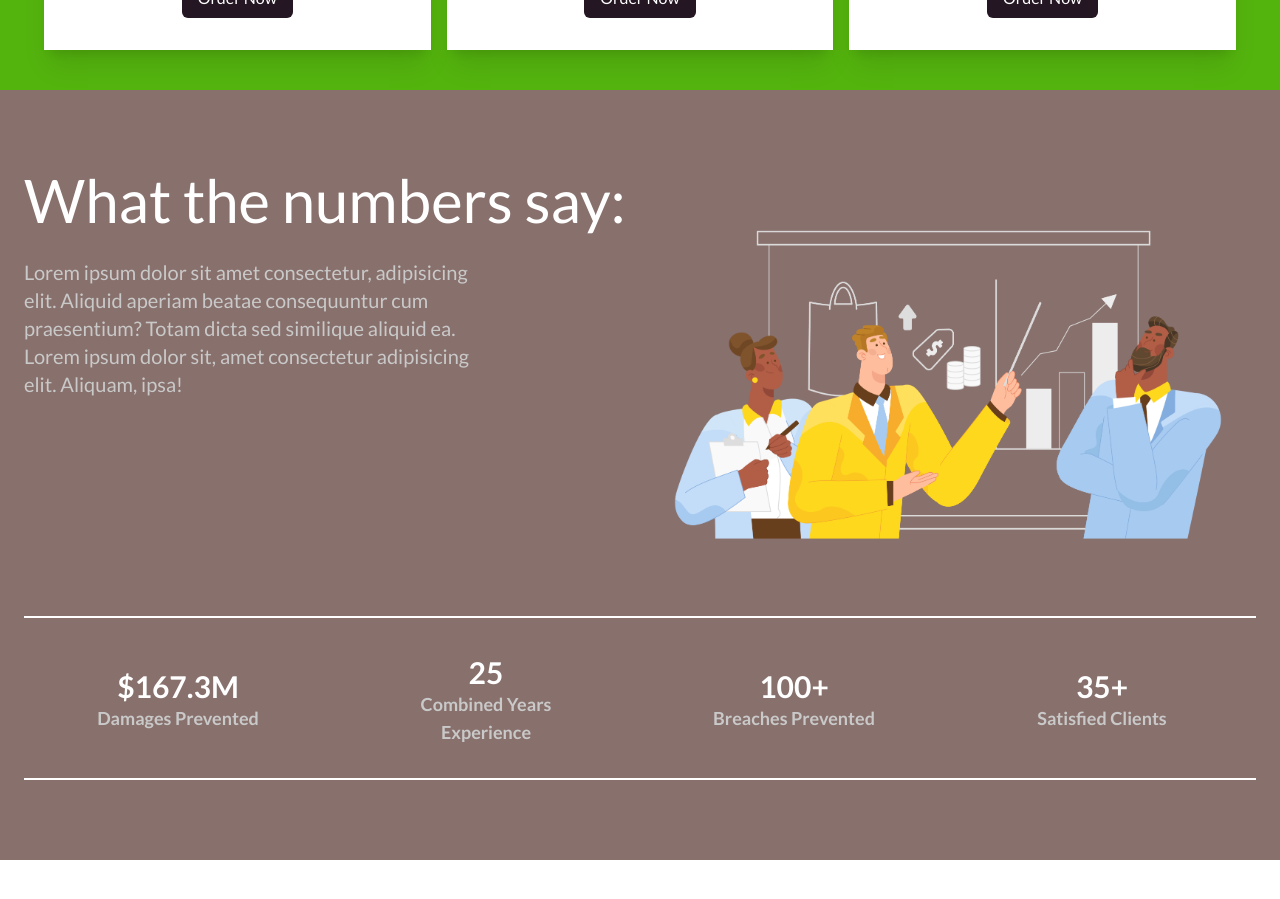
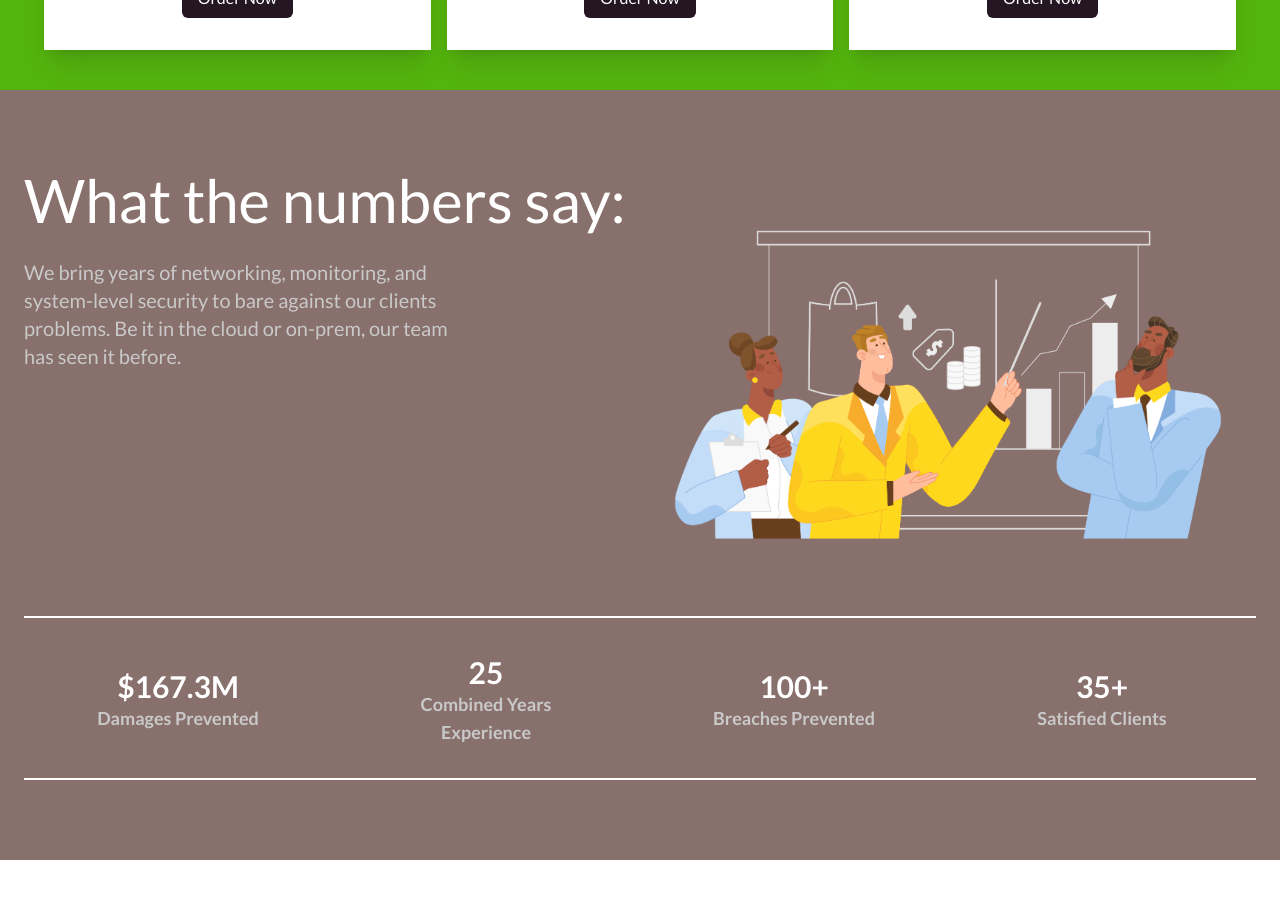
Before and after one commit to Mudassir-Nawaz/lib-sec-foundation, a Jekyll site: the page built from index.md, in a window 1280 px wide and 900 px high, scrolled down 1080 px. Built offline with Jekyll 4.4.1, drawn with Linux system fonts in a browser that asks for light colours; nearby versions of some CDN libraries.

Commit message:
discription what the numbers say

```diff
--- a/_layouts/home.html
+++ b/_layouts/home.html
@@ -56,7 +56,7 @@ layout: default
             <div class="flex flex-col lg:flex-row justify-center md:justify-between">
                 <div class="w-full lg:w-1/2 py-8 md:py-14 space-y-7 text-center md:text-left">
                     <h1 class="text-4xl md:text-5xl lg:text-6xl text-white">What the numbers say:</h1>
-                    <p class="text-xl text-lightGray lg:max-w-md max-w-full mb-5">Lorem ipsum dolor sit amet consectetur, adipisicing elit. Aliquid aperiam beatae consequuntur cum praesentium? Totam dicta sed similique aliquid ea. Lorem ipsum dolor sit, amet consectetur adipisicing elit. Aliquam, ipsa!</p>
+                    <p class="text-xl text-lightGray lg:max-w-md max-w-full mb-5">We bring years of networking, monitoring, and system-level security to bare against our clients problems. Be it in the cloud or on-prem, our team has seen it before.</p>
                 </div>
                 <div class="w-full lg:w-1/2">
                     <img src="{{'/assets/img/DrawKit Vector Illustration Team Work (7).png' | relative_url}}" alt="Stats image" class="w-full rounded-md pt-0 lg:pt-10">
```
